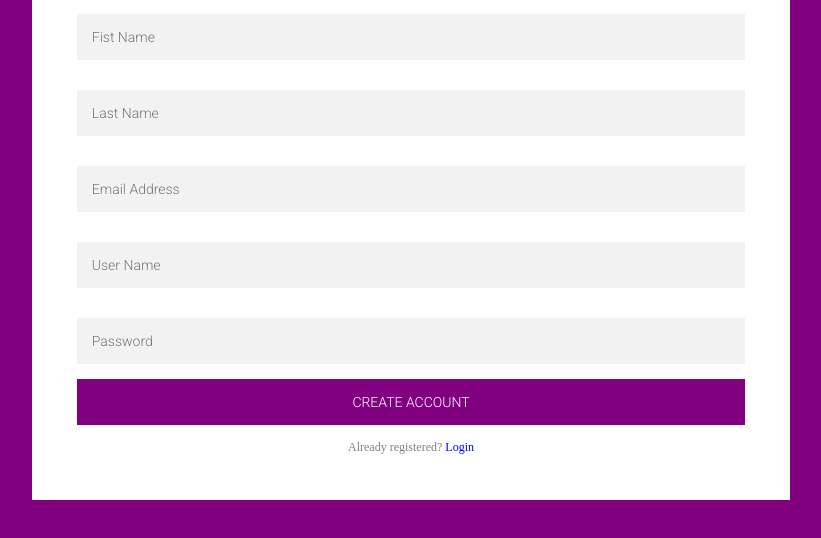
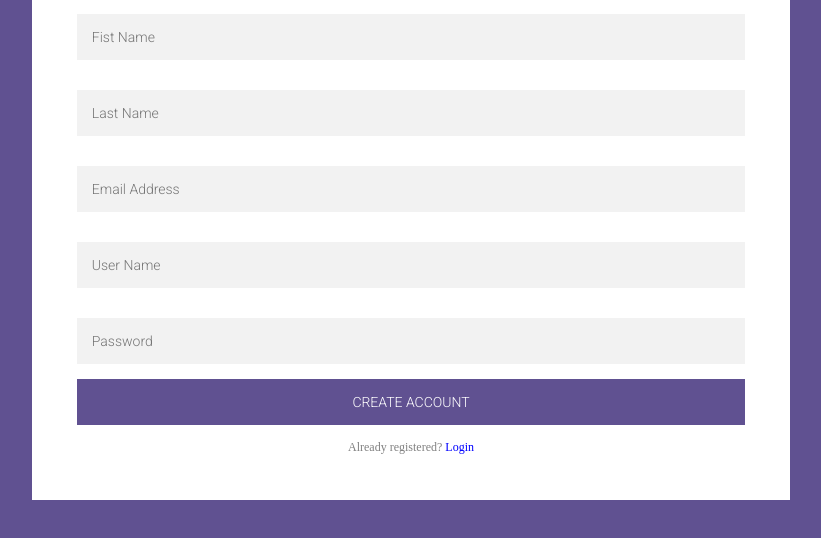
Before and after one commit to abrahym-sharfeldden/obtjobs-hiring, a plain HTML site: page pages/Signup/index.html in a window 1280 px wide. Shown: the part 236-774 px from the top of the page, without its empty margins (229-1050 px from the left). Drawn offline with Linux system fonts and the light colour scheme.

Commit message:
added files

```diff
--- a/pages/Signup/css/style.css
+++ b/pages/Signup/css/style.css
@@ -27,7 +27,7 @@ button {
   font-family: "Roboto", sans-serif;
   text-transform: uppercase;
   outline: 0;
-  background: purple;
+  background: #605191;
   width: 100%;
   border: 0;
   padding: 15px;
@@ -45,7 +45,7 @@ button {
   text-decoration: none;
 }
 body {
-  background: purple;
+  background: #605191;
 }
 h1 {
   font-family: "Roboto";
```
Also changed, not shown: 2 other files.
